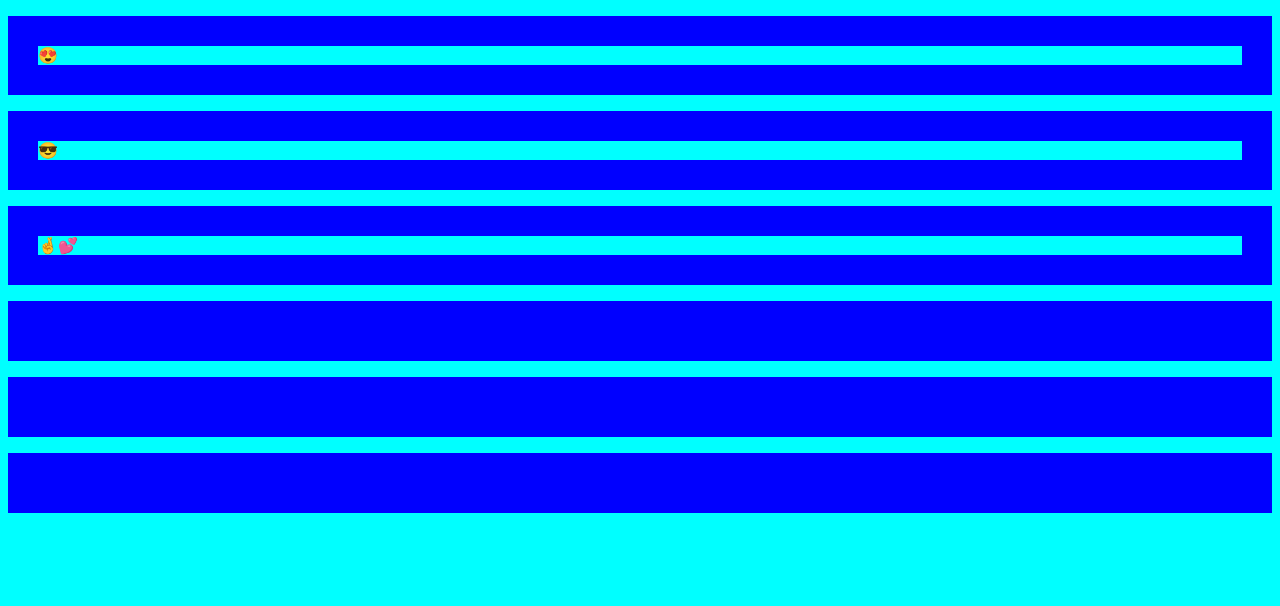
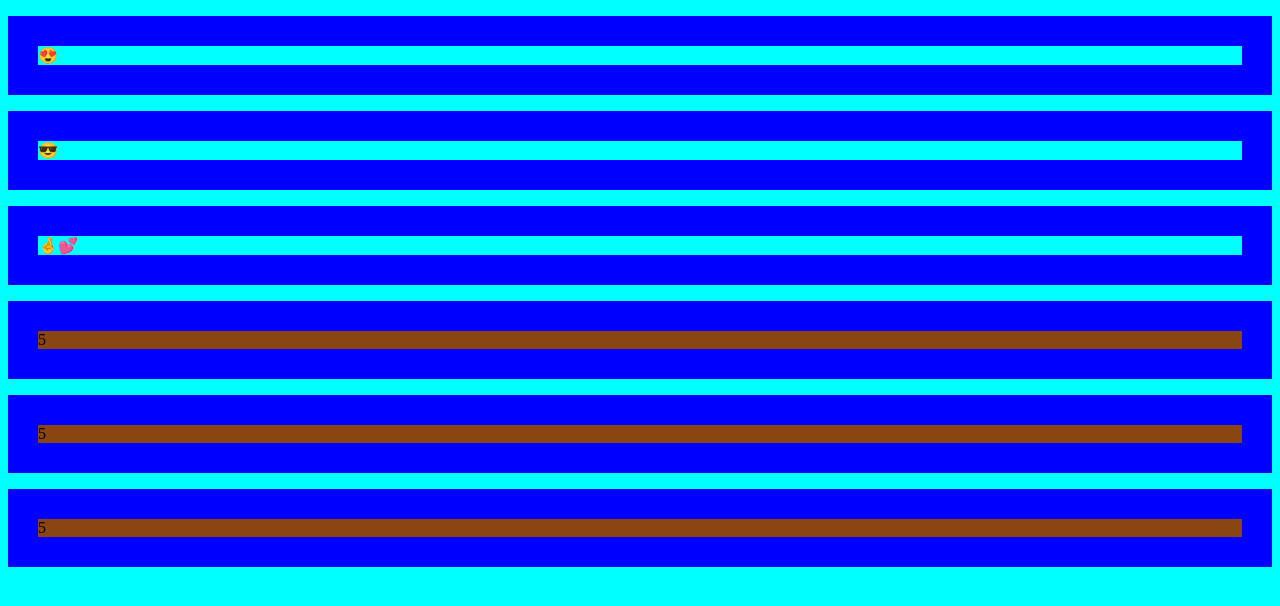
Before and after one commit to IgorSlupecki/www1, a plain HTML site: page index.html in a window 1280 px wide. Drawn offline with Linux system fonts and the light colour scheme.

Commit message:
zmieniono akapity

```diff
--- a/index.html
+++ b/index.html
@@ -10,8 +10,8 @@
     <p>😍</p>
     <p>😎</p>
     <p>🤞💕</p>
-    <p class="p1"></p>
-    <p class="p1"></p>
-    <p class="p1"></p>
+    <p class="p1">5</p>
+    <p class="p1">5</p>
+    <p class="p1">5</p>
 </body>
 </html>
```
